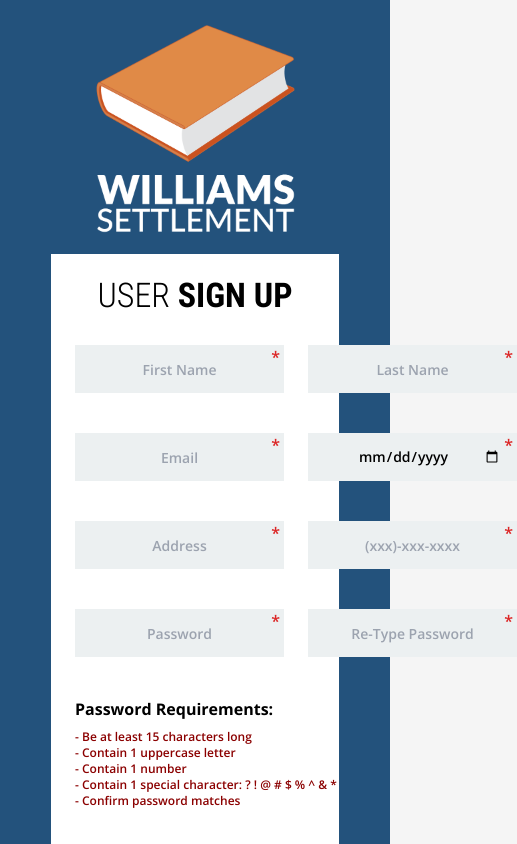
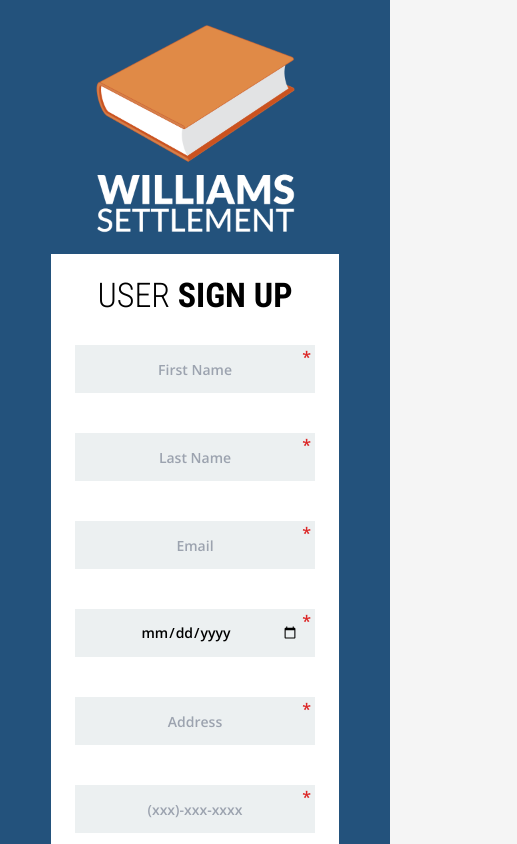
Before and after one commit to elizabeth-trotter/nextjsforms, a Next.js app: page / in a window 390 px wide. Shown: the top 844 px of the page, 517 px wide, since content can reach past the window. Built offline with nearby package versions, Linux system fonts and the light colour scheme.

Commit message:
added css

```diff
--- a/src/app/page.tsx
+++ b/src/app/page.tsx
@@ -91,7 +91,7 @@ export default function Home() {
       <ToastContainer />
       <div className="flex items-center flex-col">
         <img src="/WA-Logo.png" alt="William's Act Logo" />
-        <div className="bg-white px-6 py-4 min-w-72 sm:max-w-[538px] max-w-[288px] mb-12">
+        <div className="bg-white px-6 py-4 sm:min-w-[538px] sm:max-w-[538px] max-w-[288px] mb-12">
           <h1 className="text-center text-[34px] text-black mb-6 robotoCondensed font-light ">USER <strong className="font-bold">SIGN UP</strong></h1>
 
           <form onSubmit={handleSubmit} className="openSans font-semibold">
@@ -152,7 +152,7 @@ export default function Home() {
               </div>
 
 
-              <div className=" col-span-2">
+              <div className=" sm:col-span-2">
                 <h2 className="font-bold pb-2">Password Requirements:</h2>
                 <ol className="text-xs pb-5">
                   <li style={{ color: /.{15,}/.test(formData.password) ? '#004600' : '#8B0000' }}>- Be at least 15 characters long</li>
```
